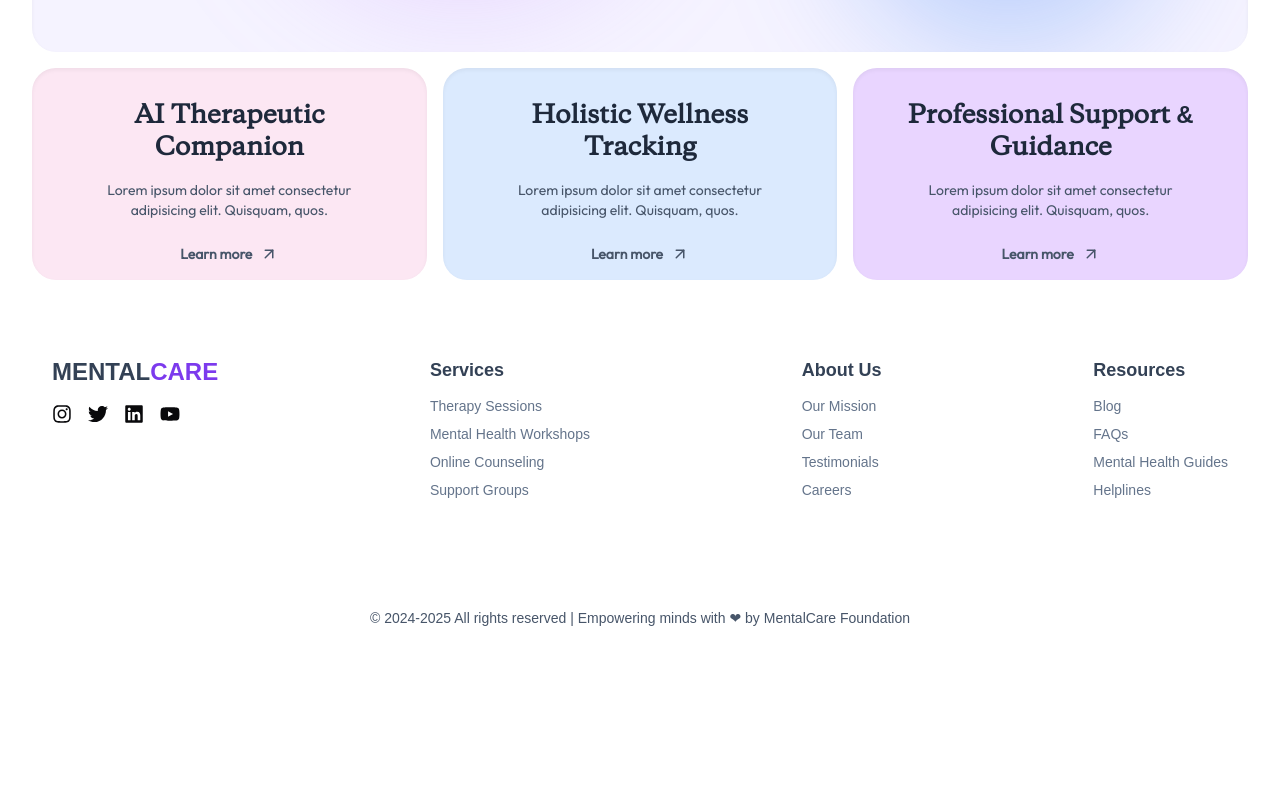
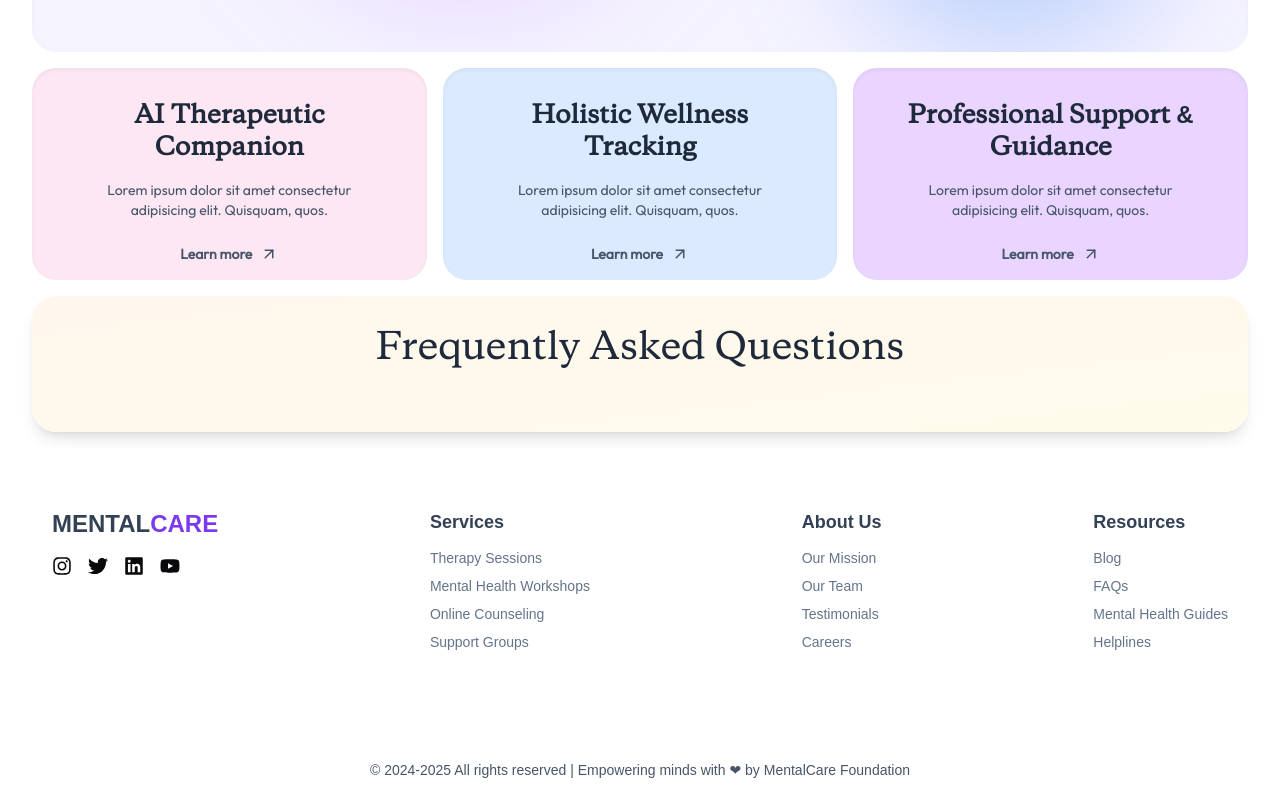
Before and after one commit to wajiha-kulsum/H10_crwdstrk, a Next.js app: page / in a window 1280 px wide. Shown: the part 624-1424 px from the top of the page. Before the commit the page ends 1272 px from the top, so only its background shows below. Built offline with nearby package versions, Linux system fonts and the light colour scheme.

Commit message:
acoordian initated

```diff
--- a/app/page.tsx
+++ b/app/page.tsx
@@ -2,6 +2,8 @@ import Footer from "@/myComponents/Footer";
 import Hero from "@/myComponents/Hero";
 import Features from "@/myComponents/Features";
 import Navbar from "@/myComponents/Navbar";
+import Accord from "@/myComponents/Accord"
+
 
 export default function Home() {
   return (
@@ -17,6 +19,9 @@ export default function Home() {
           <Features/>
         </div>
         <div>
+          <Accord/>
+        </div>
+        <div>
           <Footer />
         </div>
       </div>
--- /dev/null
+++ b/myComponents/Accord.tsx
@@ -0,0 +1,17 @@
+import {
+    Accordion,
+    AccordionContent,
+    AccordionItem,
+    AccordionTrigger,
+  } from "@/components/ui/accordion"
+
+  export default function ProfessionalAccord() {
+    return (
+      <div className="p-8 bg-gradient-to-br from-orange-50 to-amber-50 rounded-3xl shadow-lg">
+        <h1 className="text-slate-800 text-4xl font-copernicusMedium mb-8 text-center">Frequently Asked Questions</h1>
+        <Accordion type="single" collapsible className="w-full space-y-4">
+
+        </Accordion>
+      </div>
+    )
+  }
```
